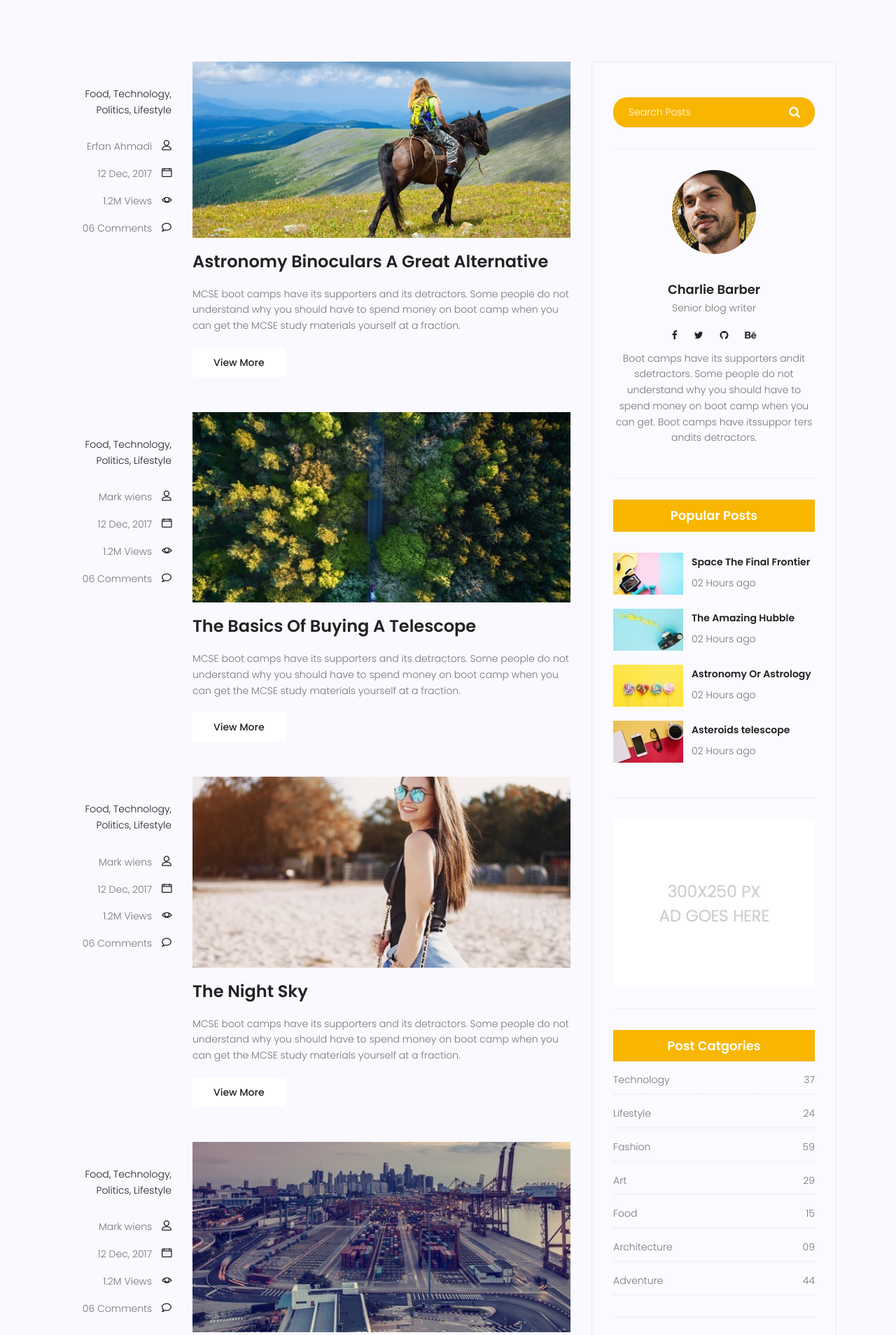
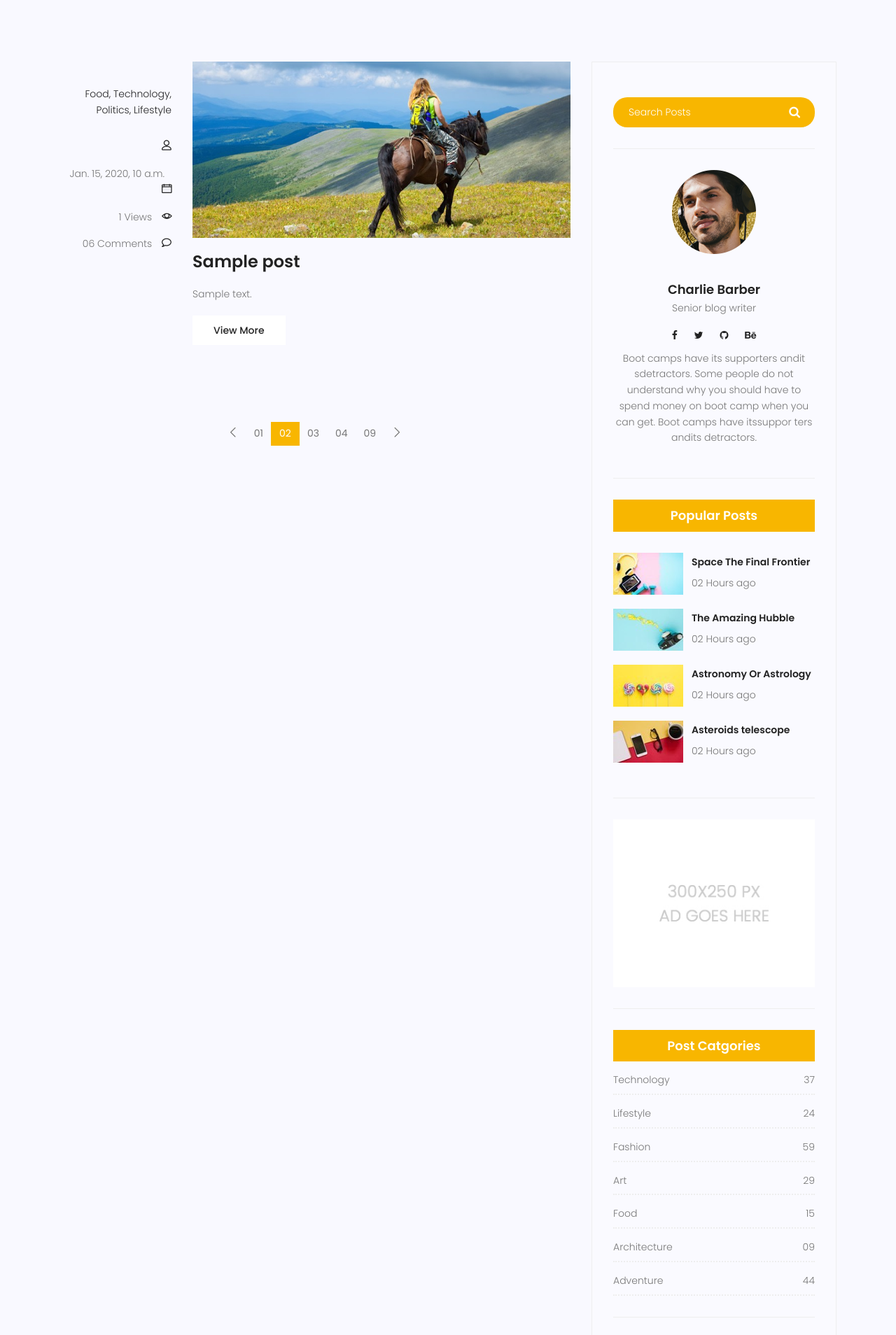
Before and after one commit to ErfanAhmadi401/django-web-app, a Django app: page /blog/ in a window 1280 px wide. Shown: the part 994-2902 px from the top of the page at 70% size. Run offline with Django 5.2, Linux system fonts and the light colour scheme; tables that the repository leaves empty hold one stand-in row (values such as "Sample post"); some libraries are stand-ins or nearby versions.

Commit message:
feat(blog): integrate database with blog home page
Replace static content with dynamic data from database.

- Fetch published posts (status=1) in blog_home view
- Remove test view and URL after successful experimentation
- Dynamically render post title, content, published_at, and view_count
- Clean up template by removing duplicate static post entries
- Use for loop to display all published posts

```diff
--- a/blog/urls.py
+++ b/blog/urls.py
@@ -6,6 +6,5 @@
 urlpatterns = [
     path("", views.blog_home, name="blog-home"),
     path("single/", views.blog_single, name="blog-single"),
-    path("test/", views.test, name="test"),
 
 ]
--- a/blog/views.py
+++ b/blog/views.py
@@ -3,9 +3,9 @@
 
 
 def blog_home(request):
+    posts = Post.objects.all().filter(status=1)
     context = {
-        "first_name":"Erfan",
-        "last_name":"Ahmadi",
+        "posts": posts,
 
     }
     return render(request, "blog/blog-home.html", context)
@@ -13,12 +13,3 @@
 
 def blog_single(request):
     return render(request, "blog/blog-single.html")
-
-
-def test(request):
-    posts = Post.objects.all()
-    context = {
-        "posts": posts,
-
-    }
-    return render(request, "test.html", context)
--- a/templates/blog/blog-home.html
+++ b/templates/blog/blog-home.html
@@ -97,7 +97,9 @@
   <div class="container">
     <div class="row">
       <div class="col-lg-8 posts-list">
-        <div class="single-post row">
+
+        {% for post in posts %}
+          <div class="single-post row">
           <div class="col-lg-3 col-md-3 meta-details">
             <ul class="tags">
               <li><a href="#">Food,</a></li>
@@ -110,11 +112,11 @@
                 <a href="#">{{first_name}} {{last_name}}</a> <span class="lnr lnr-user"></span>
               </p>
               <p class="date col-lg-12 col-md-12 col-6">
-                <a href="#">12 Dec, 2017</a>
+                <a href="#">{{post.published_at}}</a>
                 <span class="lnr lnr-calendar-full"></span>
               </p>
               <p class="view col-lg-12 col-md-12 col-6">
-                <a href="#">1.2M Views</a> <span class="lnr lnr-eye"></span>
+                <a href="#">{{post.view_count}} Views</a> <span class="lnr lnr-eye"></span>
               </p>
               <p class="comments col-lg-12 col-md-12 col-6">
                 <a href="#">06 Comments</a> <span class="lnr lnr-bubble"></span>
@@ -129,150 +131,17 @@
                 alt=""
               />
             </div>
-            <a class="posts-title" href="blog-single.html"
-              ><h3>Astronomy Binoculars A Great Alternative</h3></a
+            <a class="posts-title" href="#"
+              ><h3>{{post.title}}</h3></a
             >
             <p class="excert">
-              MCSE boot camps have its supporters and its detractors. Some
-              people do not understand why you should have to spend money on
-              boot camp when you can get the MCSE study materials yourself at a
-              fraction.
+              {{post.content}}
             </p>
-            <a href="blog-single.html" class="primary-btn">View More</a>
+            <a href="#" class="primary-btn">View More</a>
           </div>
-        </div>
-        <div class="single-post row">
-          <div class="col-lg-3 col-md-3 meta-details">
-            <ul class="tags">
-              <li><a href="#">Food,</a></li>
-              <li><a href="#">Technology,</a></li>
-              <li><a href="#">Politics,</a></li>
-              <li><a href="#">Lifestyle</a></li>
-            </ul>
-            <div class="user-details row">
-              <p class="user-name col-lg-12 col-md-12 col-6">
-                <a href="#">Mark wiens</a> <span class="lnr lnr-user"></span>
-              </p>
-              <p class="date col-lg-12 col-md-12 col-6">
-                <a href="#">12 Dec, 2017</a>
-                <span class="lnr lnr-calendar-full"></span>
-              </p>
-              <p class="view col-lg-12 col-md-12 col-6">
-                <a href="#">1.2M Views</a> <span class="lnr lnr-eye"></span>
-              </p>
-              <p class="comments col-lg-12 col-md-12 col-6">
-                <a href="#">06 Comments</a> <span class="lnr lnr-bubble"></span>
-              </p>
-            </div>
           </div>
-          <div class="col-lg-9 col-md-9">
-            <div class="feature-img">
-              <img
-                class="img-fluid"
-                src="{% static 'img/blog/feature-img2.jpg' %}"
-                alt=""
-              />
-            </div>
-            <a class="posts-title" href="blog-single.html"
-              ><h3>The Basics Of Buying A Telescope</h3></a
-            >
-            <p class="excert">
-              MCSE boot camps have its supporters and its detractors. Some
-              people do not understand why you should have to spend money on
-              boot camp when you can get the MCSE study materials yourself at a
-              fraction.
-            </p>
-            <a href="blog-single.html" class="primary-btn">View More</a>
-          </div>
-        </div>
-        <div class="single-post row">
-          <div class="col-lg-3 col-md-3 meta-details">
-            <ul class="tags">
-              <li><a href="#">Food,</a></li>
-              <li><a href="#">Technology,</a></li>
-              <li><a href="#">Politics,</a></li>
-              <li><a href="#">Lifestyle</a></li>
-            </ul>
-            <div class="user-details row">
-              <p class="user-name col-lg-12 col-md-12 col-6">
-                <a href="#">Mark wiens</a> <span class="lnr lnr-user"></span>
-              </p>
-              <p class="date col-lg-12 col-md-12 col-6">
-                <a href="#">12 Dec, 2017</a>
-                <span class="lnr lnr-calendar-full"></span>
-              </p>
-              <p class="view col-lg-12 col-md-12 col-6">
-                <a href="#">1.2M Views</a> <span class="lnr lnr-eye"></span>
-              </p>
-              <p class="comments col-lg-12 col-md-12 col-6">
-                <a href="#">06 Comments</a> <span class="lnr lnr-bubble"></span>
-              </p>
-            </div>
-          </div>
-          <div class="col-lg-9 col-md-9">
-            <div class="feature-img">
-              <img
-                class="img-fluid"
-                src="{% static 'img/blog/feature-img4.jpg' %}"
-                alt=""
-              />
-            </div>
-            <a class="posts-title" href="blog-single.html"
-              ><h3>The Night Sky</h3></a
-            >
-            <p class="excert">
-              MCSE boot camps have its supporters and its detractors. Some
-              people do not understand why you should have to spend money on
-              boot camp when you can get the MCSE study materials yourself at a
-              fraction.
-            </p>
-            <a href="blog-single.html" class="primary-btn">View More</a>
-          </div>
-        </div>
-        <div class="single-post row">
-          <div class="col-lg-3 col-md-3 meta-details">
-            <ul class="tags">
-              <li><a href="#">Food,</a></li>
-              <li><a href="#">Technology,</a></li>
-              <li><a href="#">Politics,</a></li>
-              <li><a href="#">Lifestyle</a></li>
-            </ul>
-            <div class="user-details row">
-              <p class="user-name col-lg-12 col-md-12 col-6">
-                <a href="#">Mark wiens</a> <span class="lnr lnr-user"></span>
-              </p>
-              <p class="date col-lg-12 col-md-12 col-6">
-                <a href="#">12 Dec, 2017</a>
-                <span class="lnr lnr-calendar-full"></span>
-              </p>
-              <p class="view col-lg-12 col-md-12 col-6">
-                <a href="#">1.2M Views</a> <span class="lnr lnr-eye"></span>
-              </p>
-              <p class="comments col-lg-12 col-md-12 col-6">
-                <a href="#">06 Comments</a> <span class="lnr lnr-bubble"></span>
-              </p>
-            </div>
-          </div>
-          <div class="col-lg-9 col-md-9">
-            <div class="feature-img">
-              <img
-                class="img-fluid"
-                src="{% static 'img/blog/feature-img5.jpg' %}"
-                alt=""
-              />
-            </div>
-            <a class="posts-title" href="blog-single.html"
-              ><h3>Telescopes 101</h3></a
-            >
-            <p class="excert">
-              MCSE boot camps have its supporters and its detractors. Some
-              people do not understand why you should have to spend money on
-              boot camp when you can get the MCSE study materials yourself at a
-              fraction.
-            </p>
-            <a href="blog-single.html" class="primary-btn">View More</a>
-          </div>
-        </div>
+        {% endfor %}
+
         <nav class="blog-pagination justify-content-center d-flex">
           <ul class="pagination">
             <li class="page-item">
```
Also changed, not shown: templates/test.html (deleted, +0 -117 lines).
